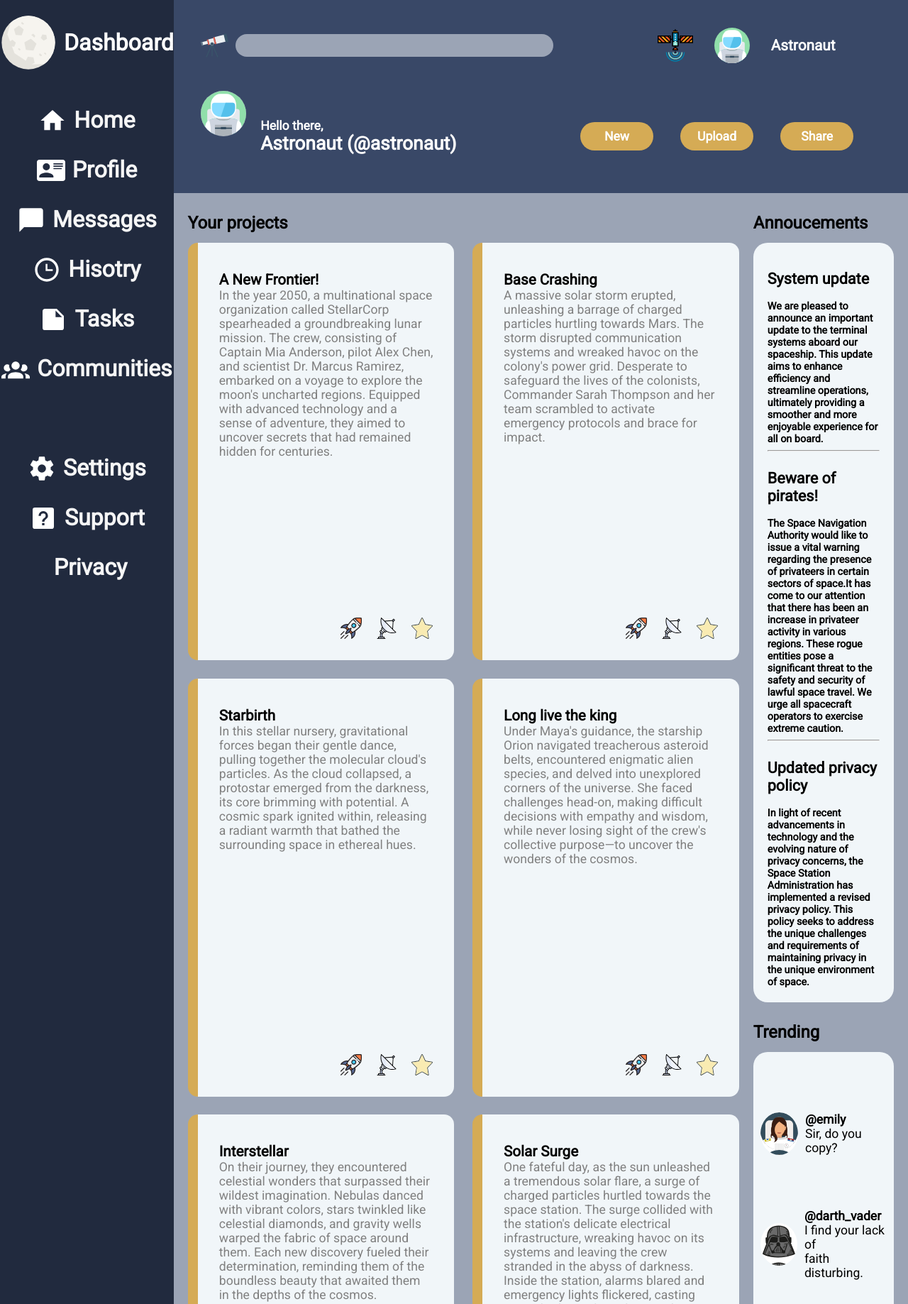
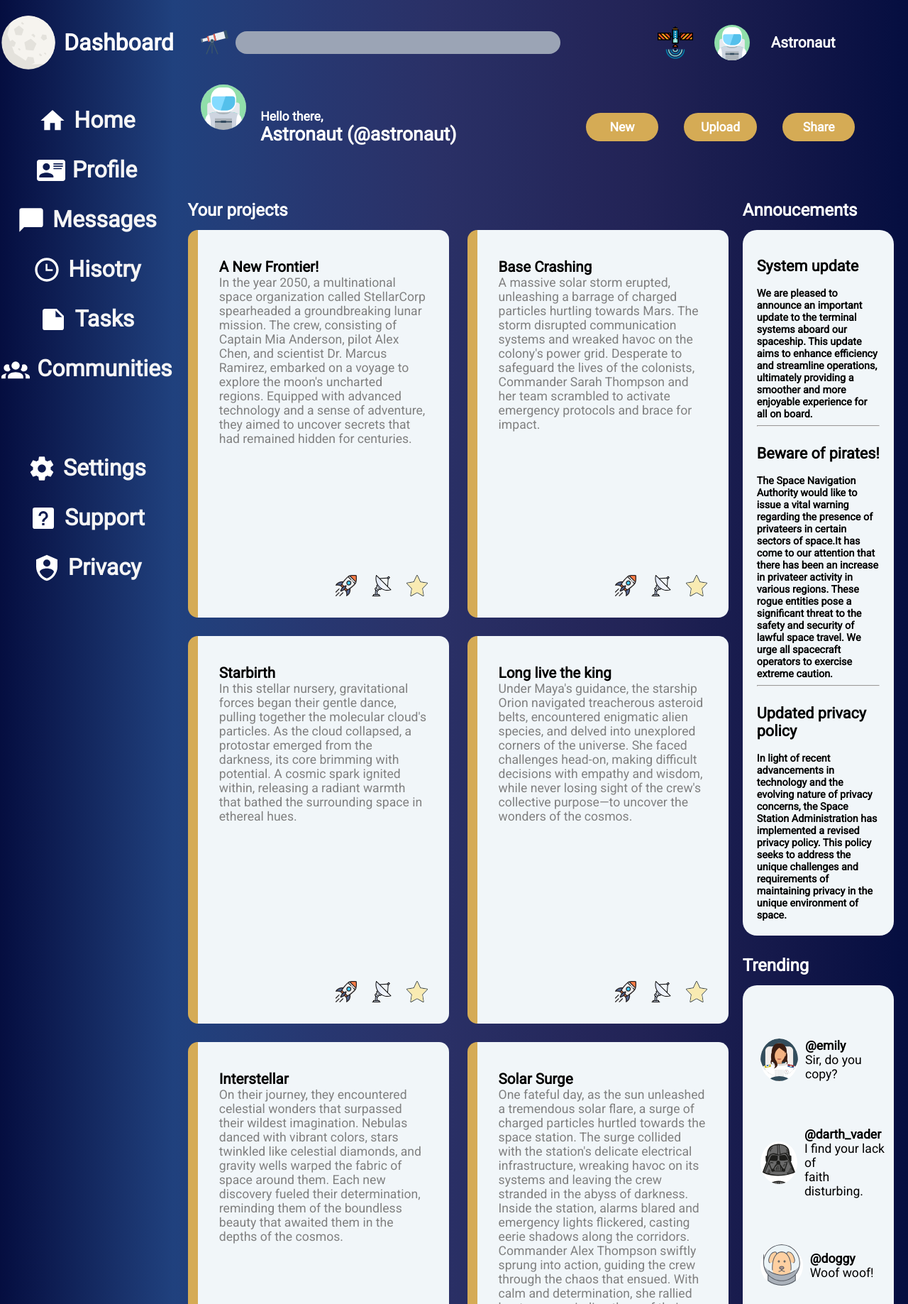
Before and after one commit to Kacegz/Admin-dashboard, a plain HTML site: page index.html in a window 1280 px wide. Shown: the top 1837 px of the page at 71% size. Drawn offline with Linux system fonts and the light colour scheme.

Commit message:
Add anchors and change bg

```diff
--- a/index.html
+++ b/index.html
@@ -12,26 +12,26 @@
         <div id="sidebar">
             <div id="logo"><img src="assets/moon.svg" alt="" srcset=""><span>Dashboard</span></div>
             <div id="nav">
-                <div id="home"><img src="assets/home.svg" alt="" srcset="" class="navicon"><span>Home</span></div>
-                <div id="profile"><img src="assets/card-account-details.svg" alt="" srcset="" class="navicon"><span>Profile</span></div>
-                <div id="messages"><img src="assets/message.svg" alt="" srcset="" class="navicon"><span>Messages</span></div>
-                <div id="history"><img src="assets/clock-time-three-outline.svg" alt="" srcset="" class="navicon"><span>Hisotry</span></div>
-                <div id="tasks"><img src="assets/note.svg" alt="" srcset="" class="navicon"><span>Tasks</span></div>
-                <div id="communities"><img src="assets/account-group.svg" alt="" srcset="" class="navicon"><span>Communities</span></div>
+                <div class="animate" id="home"><img src="assets/home.svg" alt="" srcset="" class="navicon"><span>Home</span></div>
+                <div class="animate" id="profile"><img src="assets/card-account-details.svg" alt="" srcset="" class="navicon"><span>Profile</span></div>
+                <div class="animate" id="messages"><img src="assets/message.svg" alt="" srcset="" class="navicon"><span>Messages</span></div>
+                <div class="animate" id="history"><img src="assets/clock-time-three-outline.svg" alt="" srcset="" class="navicon"><span>Hisotry</span></div>
+                <div class="animate" id="tasks"><img src="assets/note.svg" alt="" srcset="" class="navicon"><span>Tasks</span></div>
+                <div class="animate" id="communities"><img src="assets/account-group.svg" alt="" srcset="" class="navicon"><span>Communities</span></div>
                 <div></div>
-                <div id="settings"><img src="assets/cog.svg" alt="" srcset="" class="navicon"><span>Settings</span></div>
-                <div id="support"><img src="assets/help-box.svg" alt="" srcset="" class="navicon"><span>Support</span></div>
-                <div id="privacy"><img src="sassets/hield-account.svg" alt="" srcset="" class="navicon"><span>Privacy</span></div>
+                <div class="animate" id="settings"><img src="assets/cog.svg" alt="" srcset="" class="navicon"><span>Settings</span></div>
+                <div class="animate" id="support"><img src="assets/help-box.svg" alt="" srcset="" class="navicon"><span>Support</span></div>
+                <div class="animate" id="privacy"><img src="assets/shield-account.svg" alt="" srcset="" class="navicon"><span>Privacy</span></div>
             </div>
         </div>
         <div id="header">
             <div id="search">
                 <div id="magnifying" class="transitioning"><img src="assets/search.svg" alt="" srcset=""></div>
-                <div id="searchbar" ></div>
+                <input type="text" name="" id="searchbar">
             </div>
             <div id="user">
-                <div id="notification"><img src="" alt="" srcset=""></div>
-                <div id="pfp"></div>
+                <div class="animate" id="notification"><img src="" alt="" srcset=""></div>
+                <div class="animate" id="pfp"></div>
                 <div id="name">Astronaut</div>
             </div>
             <div id="welcome">
@@ -54,45 +54,45 @@
                         <div><h3>A New Frontier!</h3><p>In the year 2050, a multinational space organization called StellarCorp spearheaded a groundbreaking lunar mission. The crew, consisting of Captain Mia Anderson, pilot Alex Chen, and scientist Dr. Marcus Ramirez, embarked on a voyage to explore the moon's uncharted regions. Equipped with advanced technology and a sense of adventure, they aimed to uncover secrets that had remained hidden for centuries.</p>
                         </div>
                         <div id="icons">
-                            <div class="share"></div>
-                            <div class="follow"></div>
-                            <div class="star"></div>
+                            <div class="animate2 share"></div>
+                            <div class="animate2 follow"></div>
+                            <div class="animate2 star"></div>
                         </div>
                     </div>
                     <div class="project">
                         <div><h3>Base Crashing</h3><p>A massive solar storm erupted, unleashing a barrage of charged particles hurtling towards Mars. The storm disrupted communication systems and wreaked havoc on the colony's power grid. Desperate to safeguard the lives of the colonists, Commander Sarah Thompson and her team scrambled to activate emergency protocols and brace for impact.</p>
                         </div>
                         <div id="icons">
-                            <div class="share"></div>
-                            <div class="follow"></div>
-                            <div class="star"></div>
+                            <div class="animate2 share"></div>
+                            <div class="animate2 follow"></div>
+                            <div class="animate2 star"></div>
                         </div>
                     </div>
                     <div class="project">
                         <div><h3>Starbirth</h3><p>In this stellar nursery, gravitational forces began their gentle dance, pulling together the molecular cloud's particles. As the cloud collapsed, a protostar emerged from the darkness, its core brimming with potential. A cosmic spark ignited within, releasing a radiant warmth that bathed the surrounding space in ethereal hues.</p>
                         </div>
                         <div id="icons">
-                            <div class="share"></div>
-                            <div class="follow"></div>
-                            <div class="star"></div>
+                            <div class="animate2 share"></div>
+                            <div class="animate2 follow"></div>
+                            <div class="animate2 star"></div>
                         </div>
                     </div>
                     <div class="project">
                         <div><h3>Long live the king</h3><p>Under Maya's guidance, the starship Orion navigated treacherous asteroid belts, encountered enigmatic alien species, and delved into unexplored corners of the universe. She faced challenges head-on, making difficult decisions with empathy and wisdom, while never losing sight of the crew's collective purpose—to uncover the wonders of the cosmos.</p>
                         </div>
                         <div id="icons">
-                            <div class="share"></div>
-                            <div class="follow"></div>
-                            <div class="star"></div>
+                            <div class="animate2 share"></div>
+                            <div class="animate2 follow"></div>
+                            <div class="animate2 star"></div>
                         </div>
                     </div>
                     <div class="project">
                         <div><h3>Interstellar</h3><p>On their journey, they encountered celestial wonders that surpassed their wildest imagination. Nebulas danced with vibrant colors, stars twinkled like celestial diamonds, and gravity wells warped the fabric of space around them. Each new discovery fueled their determination, reminding them of the boundless beauty that awaited them in the depths of the cosmos.</p>
                         </div>
                         <div id="icons">
-                            <div class="share"></div>
-                            <div class="follow"></div>
-                            <div class="star"></div>
+                            <div class="animate2 share"></div>
+                            <div class="animate2 follow"></div>
+                            <div class="animate2 star"></div>
                         </div>
                     </div>
                     <div class="project">
@@ -100,41 +100,38 @@
                             Inside the station, alarms blared and emergency lights flickered, casting eerie shadows along the corridors. Commander Alex Thompson swiftly sprung into action, guiding the crew through the chaos that ensued. With calm and determination, she rallied her team, reminding them of their training and the strength of their unity.</p>
                         </div>
                         <div id="icons">
-                            <div class="share"></div>
-                            <div class="follow"></div>
-                            <div class="star"></div>
+                            <div class="animate2 share"></div>
+                            <div class="animate2 follow"></div>
+                            <div class="animate2 star"></div>
                         </div>
                     </div>
-
             </div>
                 <div>
                     <p>Annoucements</p>
                     <div id="announcements">
                         <div class="announcement">
-                            <h2>System update</h2>
+                            <h2><a href="#">System update</a></h2>
                             <p>We are pleased to announce an important update to the terminal systems aboard our spaceship. This update aims to enhance efficiency and streamline operations, ultimately providing a smoother and more enjoyable experience for all on board.</p>
                             <hr>
                         </div>
                         <div class="announcement">
-                            <h2>Beware of pirates!</h2>
+                            <h2><a href="#">Beware of pirates!</a></h2>
                             <p>The Space Navigation Authority would like to issue a vital warning regarding the presence of privateers in certain sectors of space.It has come to our attention that there has been an increase in privateer activity in various regions. These rogue entities pose a significant threat to the safety and security of lawful space travel. We urge all spacecraft operators to exercise extreme caution.</p>
                             <hr>
                         </div>
                         <div class="announcement">
-                            <h2>Updated privacy policy</h2>
+                            <h2><a href="#">Updated privacy policy</a></h2>
                             <p>In light of recent advancements in technology and the evolving nature of privacy concerns, the Space Station Administration has implemented a revised privacy policy. This policy seeks to address the unique challenges and requirements of maintaining privacy in the unique environment of space.</p>
                         </div>
                     </div>
                 </div>
-
-
                 <div>
                     <p>Trending</p>
                     <div id="trending">
-                        <div class="person"><div class="pfpsmall" id="person"></div><div><h4>@emily</h4><p>Sir, do you copy?</p></div></div>
-                        <div class="person"><div class="pfpsmall" id="vader"></div><div><h4>@darth_vader</h4><p>I find your lack of<br> faith disturbing.</p></div></div>
-                        <div class="person"><div class="pfpsmall" id="dog"></div><div><h4>@doggy</h4><p>Woof woof!</p></div></div>
-                        <div class="person"><div class="pfpsmall" id="robot"></div><div><h4>@bb8</h4><p>Beep boop beep!</p></div></div>
+                        <a href="#"><div class="person animate"><div class="pfpsmall" id="person"></div><div><h4>@emily</h4><p>Sir, do you copy?</p></div></div></a>
+                        <a href="#"><div class="person animate"><div class="pfpsmall" id="vader"></div><div><h4>@darth_vader</h4><p>I find your lack of<br> faith disturbing.</p></div></div></a>
+                        <a href="#"><div class="person animate"><div class="pfpsmall" id="dog"></div><div><h4>@doggy</h4><p>Woof woof!</p></div></div></a>
+                        <a href="#"><div class="person animate"><div class="pfpsmall" id="robot"></div><div><h4>@bb8</h4><p>Beep boop beep!</p></div></div></a>
                     </div>
                 </div>
         </div>
--- a/style.css
+++ b/style.css
@@ -5,6 +5,7 @@
     --darkgrey:#9BA4B5;
     --lightgrey:#F1F6F9;
     --star:#D5AB55;
+    --gradient:linear-gradient(to right bottom, #050e40, #0a174b, #102157, #152a62, #1a346e, #1e3671, #213973, #253b76, #273770, #29326a, #2a2e64, #2b2a5e);
 }
 html,body{
     margin:0;
@@ -15,6 +16,20 @@ html,body{
 p,h4,h3,h1{
     margin: 0;
 }
+input[type="text"] {
+    appearance: none;
+    -webkit-appearance: none;
+    -moz-appearance: none;
+    border: none;
+    outline: none;
+    background: none;
+    padding: 0;
+    margin: 0;
+    font-size: 1.3rem;
+    color:var(--lightgrey);
+    padding-left: 10px;
+    font-weight: bold;
+  }
 #container{
     display: grid;
     grid-template-columns: 2fr 10fr;
@@ -23,18 +38,21 @@ p,h4,h3,h1{
 }
 #sidebar{
     grid-area: 1/1/3/1;
-    background-color: var(--darkblue);
+    background-image: linear-gradient(to left, #20417e, #1a346e, #13275e, #0c1a4f, #050e40);
 }
 #content{
     grid-area: 2/2/3/3;
-    background-color: var(--darkgrey);
+    background-image: linear-gradient(to left, #050e40, #0d1345, #15194b, #1b1e50, #222356, #25275b, #272c61, #2a3066, #29346c, #273872, #243d78, #20417e);
     display: grid;
     grid-template-columns: 4fr 1fr;
     grid-template-rows: 3fr 2fr;
     padding: 20px;
 }
+#content>div>p{
+    color: white;
+}
 #header{
-    background-color: var(--lightblue);
+    background-image: linear-gradient(to left, #050e40, #0d1345, #15194b, #1b1e50, #222356, #25275b, #272c61, #2a3066, #29346c, #273872, #243d78, #20417e);;;
     display: grid;
     grid-template-columns: 5fr 5fr;
     grid-template-rows: 1fr 1fr;
@@ -57,7 +75,6 @@ p,h4,h3,h1{
 }
 #logo{
     height: 10vh;
-    background-color: var(--darkblue);
     display: flex;
     align-items: center;
     justify-content: center;
@@ -97,7 +114,12 @@ p,h4,h3,h1{
 #magnifying:hover{
     background-color: rgba(255,255,255,0.3);
 }
+#magnifying:active{
+    transform: scale(0.9);
+    transition: 0s;
+}
 #searchbar{
+    appearance: none;
     background-color: var(--darkgrey);
     border-radius: 20px;
     height: 4vh;
@@ -179,10 +201,6 @@ p,h4,h3,h1{
     font-weight: normal;
     color:grey;
 }
-.person>div>p{
-    font-weight: normal;
-
-}
 
 #icons{
     display: flex;
@@ -257,9 +275,10 @@ p,h4,h3,h1{
     gap:10px;
     justify-items: center;
     align-items: center;
+    padding-left: 15px;
 }
-.person>p{
-    inline-size: min-content;
+.person>div>p{
+    font-weight: normal;
 }
 .transitioning:hover,.button:hover{
     transform: scale(1.1);
@@ -279,7 +298,25 @@ p,h4,h3,h1{
 #person{
     background-image: url(assets/person.svg);
 }
+
 #robot{
     background-image: url(assets/robot.svg);
     background-size: contain;
 }
+.animate:hover{
+    transform: scale(1.1);
+    transition: 0.5s;
+}
+.animate2:hover{
+    transform: scale(1.2);
+    transition: 0.2s;
+}
+.animate2:active{
+    transform: scale(1.1);
+    transition: 0s;
+}
+a{
+    appearance: none;
+    text-decoration: none;
+    color: black;
+}
```
